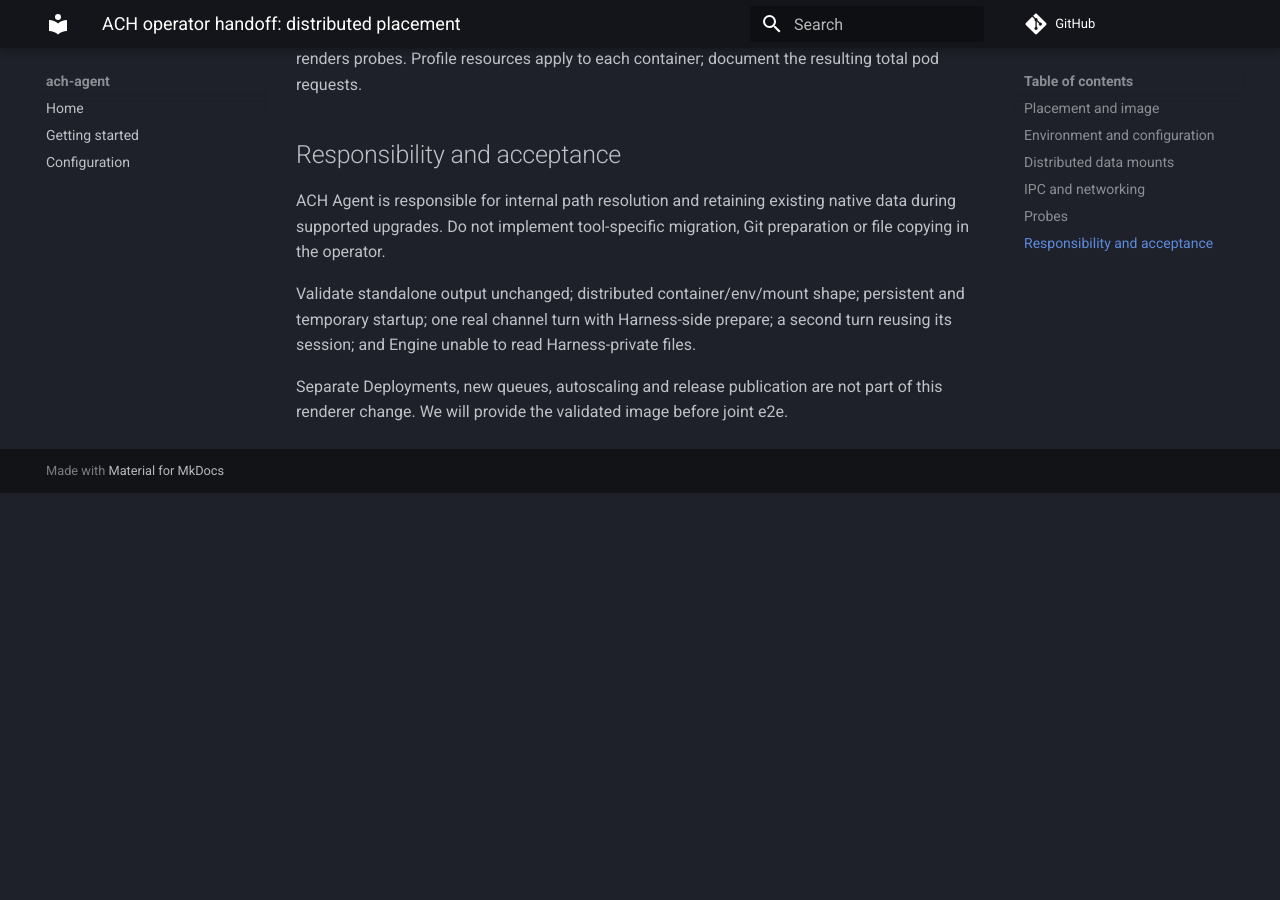
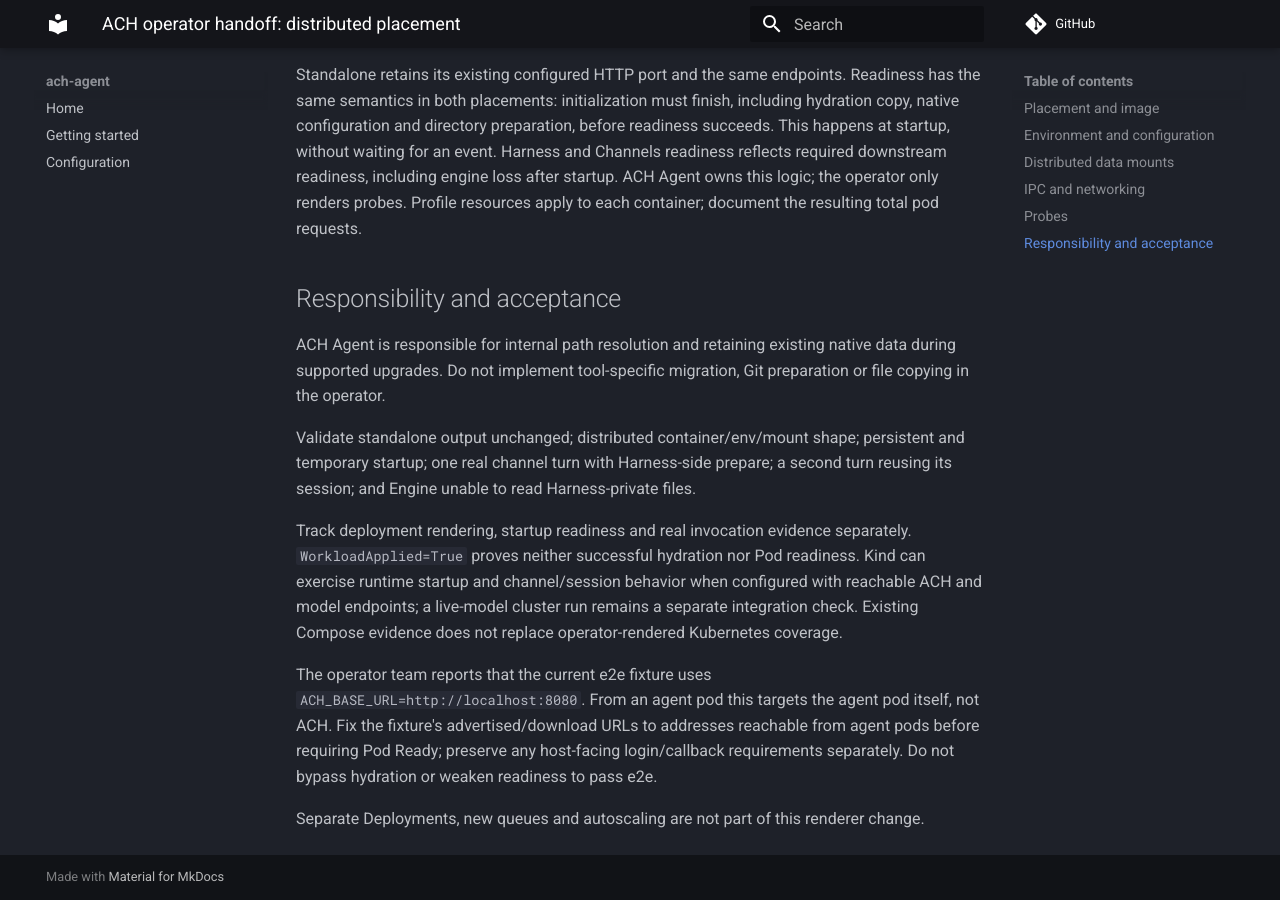
Before and after one commit to ackstorm/ach-agent, an MkDocs documentation site: the page built from docs/schemas/ach-deployment-modes.md, in a window 1280 px wide and 900 px high, scrolled down 3039 px. Built offline with MkDocs 1.6.1 and Material for MkDocs 9.7.7, drawn with Linux system fonts in a browser that asks for light colours; comment, search, counter and statistics services are not loaded; before the commit the page ends 3532 px from its top, so only the background shows below that; some of the changed text lies outside the part shown.

Commit message:
docs: document role logging and real cluster validation

```diff
--- a/docs/schemas/ach-deployment-modes.md
+++ b/docs/schemas/ach-deployment-modes.md
@@ -4,14 +4,16 @@ This supersedes the previous storage proposal. ACH renders placement, environmen
 and generic storage. ACH Agent owns the contents, native tool paths and compatibility.
 Do not add renderer branches for codemem, OpenCode, Pi, skills or hydration artifacts.
 
-Status: the HTTP probe contract below targets `ghcr.io/ackstorm/ach-agent:v0.16.3`.
-It supersedes v0.16.2's command-based probes. Use the new image after its release
-workflow publishes it. Kubernetes operator integration still needs joint cluster e2e.
+Status: `ghcr.io/ackstorm/ach-agent:v0.16.3` is published for linux/amd64 and linux/arm64.
+It supersedes v0.16.2's command-based probes. Kubernetes operator integration still
+needs joint cluster e2e.
 
 ## Placement and image
 
-Keep `AgentProfile.spec.placement`, optional enum `standalone | distributed`,
-default `standalone`. Profile-only; never render it into `config.json`.
+Placement is operator configuration: `AgentProfile.spec.achagent.placement` and
+`ACHAgent.spec.placement`, with values `standalone | distributed` and default
+`standalone`, as reported by the ACH operator team. The operator owns resolution
+between the two fields. Never render placement into Agent's `config.json`.
 
 - Standalone: existing Deployment with one container and no role arguments.
 - Distributed: one Deployment, one replica, three ordinary containers in one pod.
@@ -84,6 +86,11 @@ on Channels in distributed mode. No internal Services, HMAC keys,
 service-account token or extra RBAC.
 Retain restricted security contexts and separate PID namespaces.
 
+Recommended pod setting: `enableServiceLinks: false`, to suppress automatic
+Service environment variables. Explicit environment and DNS-based Service access
+remain the intended discovery mechanisms; this is not a network isolation control.
+See [Kubernetes Service discovery](https://kubernetes.io/docs/concepts/services-networking/service/#environment-variables).
+
 ## Probes
 
 Use ordinary Kubernetes `httpGet` probes for every container. No exec probe,
@@ -125,5 +132,17 @@ Validate standalone output unchanged; distributed container/env/mount shape;
 persistent and temporary startup; one real channel turn with Harness-side prepare;
 a second turn reusing its session; and Engine unable to read Harness-private files.
 
-Separate Deployments, new queues, autoscaling and release publication are not part
-of this renderer change. We will provide the validated image before joint e2e.
+Track deployment rendering, startup readiness and real invocation evidence
+separately. `WorkloadApplied=True` proves neither successful hydration nor Pod
+readiness. Kind can exercise runtime startup and channel/session behavior when
+configured with reachable ACH and model endpoints; a live-model cluster run
+remains a separate integration check. Existing Compose evidence does not replace
+operator-rendered Kubernetes coverage.
+
+The operator team reports that the current e2e fixture uses
+`ACH_BASE_URL=http://localhost:8080`. From an agent pod this targets the agent pod
+itself, not ACH. Fix the fixture's advertised/download URLs to addresses reachable
+from agent pods before requiring Pod Ready; preserve any host-facing login/callback
+requirements separately. Do not bypass hydration or weaken readiness to pass e2e.
+
+Separate Deployments, new queues and autoscaling are not part of this renderer change.
```
Also changed, not shown: docker/split/README.md (+15 -0 lines), docs/reports/2026-09-15-distributed-gitlab-cluster-validation.md (added, +46 -0 lines), 1 other file.
